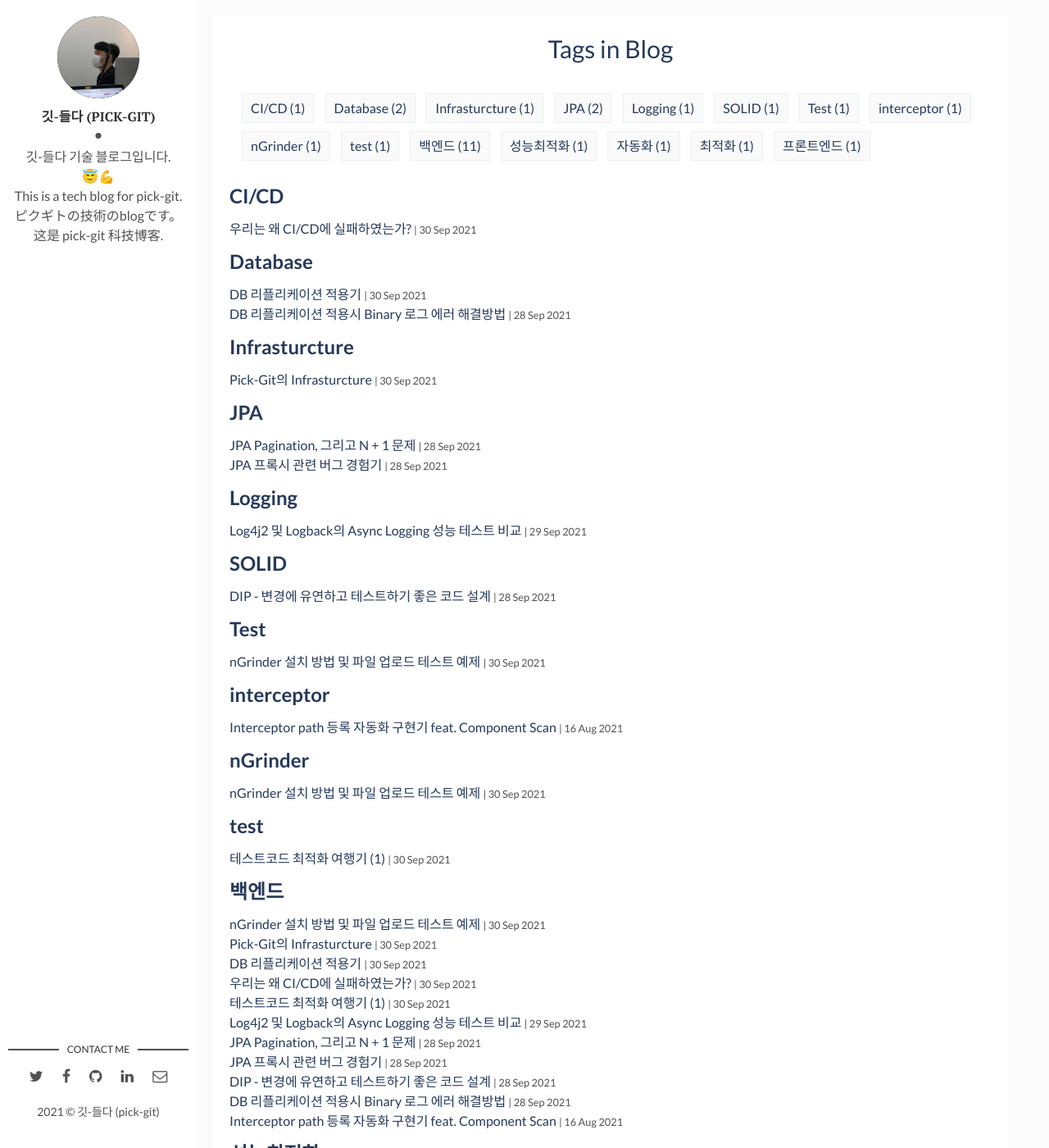
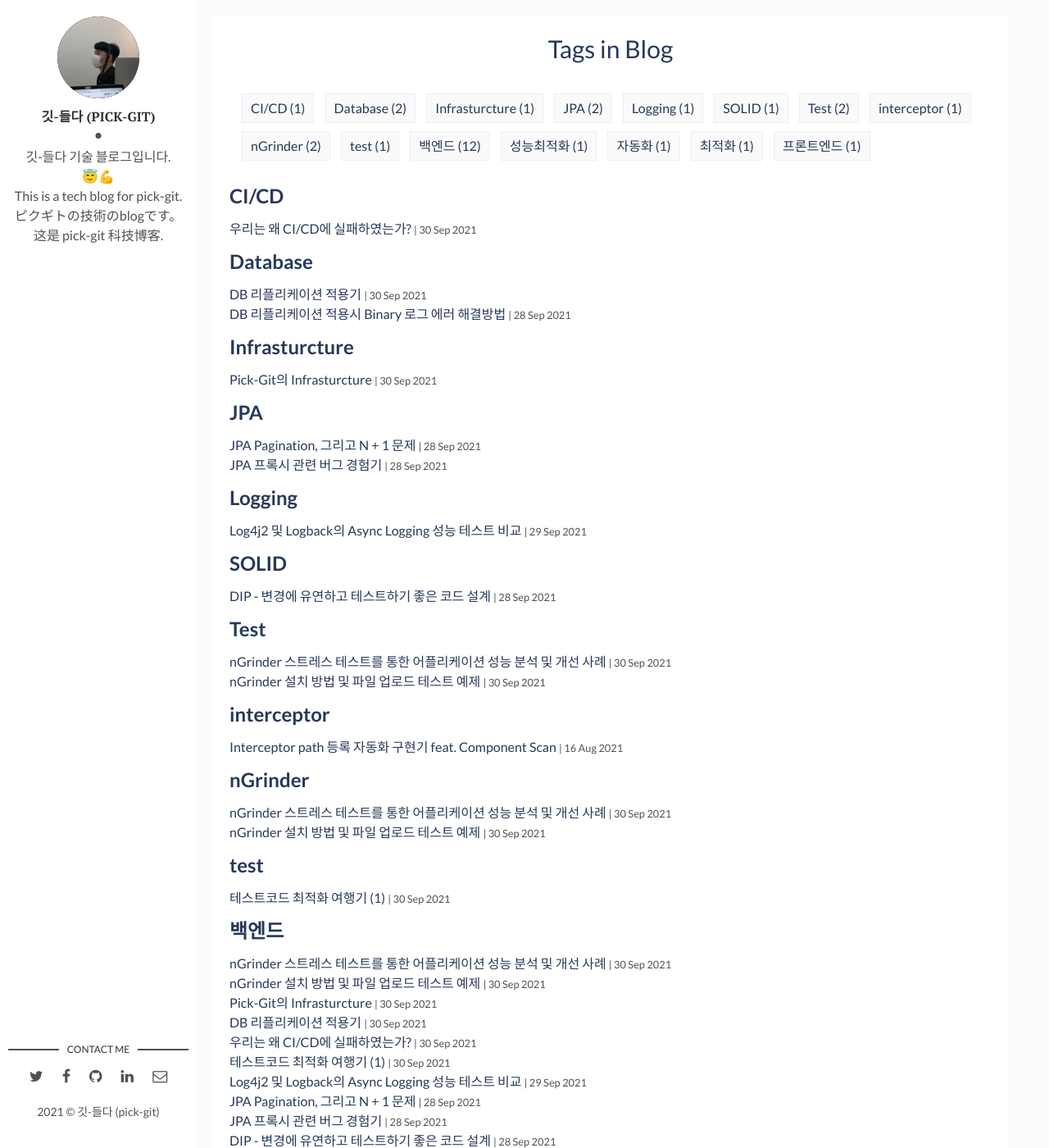
Before and after one commit to 2021-pick-git/2021-pick-git.github.io, a Jekyll site: the page built from tags.html, in a window 1280 px wide and 1400 px high. Shown: the whole window at 82% size. Built offline with Jekyll 4.4.1, drawn with Linux system fonts in a browser that asks for light colours; some of the changed lines change nothing that is shown.

Commit message:
feat: nGrinder 성능 개선 정리

````diff
--- a/_posts/2021-09-30-infrastructure.md
+++ b/_posts/2021-09-30-infrastructure.md
@@ -48,7 +48,11 @@ Bastion 서버에 대한 구성 방법은 [Bastion 서버 구성](https://xlffm3
 
 Product Reverse Proxy 주소는 TLS 적용 및 Product API 서버 도메인 주소를 연결해둔 상태입니다. 이 외에도 Reverse Proxy는 Product WAS에 대한 로드 밸런싱 및 Blue/Green 배포 작업 등을 수행합니다.
 
-서비스 초기에는 단일 DB 서버를 구성했으나, 단일 장애점을 없애고 가용성을 높이기 위해 DB Replication을 적용했습니다. DB Replication을 이번 글에서 전부 설명하긴 어려울 것 같은데요. 짧게 요약하자면 DB 스토리지를 물리적으로 다른 서버에 복제하는 것입니다. Write 작업은 Master Node가 담당하고 Read 작업은 Slave Node가 담당함으로써 DB 서버 부하를 분산시킬 수 있으며 실시간 DB 데이터 백업이 가능합니다. 또한 하나의 Slave Node에 장애가 발생하더라도 다른 Slave Node(다중화)를 통해 서비스가 중단되지 않고 계속 정상 운영됩니다.
+서비스 초기에는 단일 DB 서버를 구성했으나, 단일 장애점을 없애고 가용성을 높이기 위해 DB Replication을 적용했습니다. DB Replication을 이번 글에서 전부 설명하긴 어려울 것 같은데요. 짧게 요약하자면 DB 스토리지를 물리적으로 다른 서버에 복제하는 것입니다. 2대 이상의 DB 서버가 동일한 데이터를 담도록 실시간으로 동기화하는 기술인만큼 DB 데이터 백업이 가능합니다.
+
+하나의 Slave Node에 장애가 발생하더라도 다른 Slave Node(다중화)를 통해 서비스가 중단되지 않고 계속 정상 운영됩니다. 특히 Master Node 서버에 장애가 발생해 서버가 중지되더라도, Slave Node 중 1개를 Master Node로 승격시켜 서비스 중단 없이 데이터를 빠르게 복구하는 자동 Failover 기능을 제공합니다.
+
+Write 작업은 Master Node가 담당하고 Read 작업은 Slave Node가 담당함으로써 DB 서버 부하를 분산시킬 수 있습니다. 어플리케이션에서 DB 부하로 인한 병목 현상이 서비스 장애의 주 원인인데, 이를 개선하는데 도움이 됩니다.
 
 이미지 업로드 요청 API의 경우 Product WAS가 S3로 이미지를 업로드합니다.
 
@@ -68,7 +72,7 @@ Test 환경은 백엔드 API와 시나리오에 대한 Load & Stress Test 수행
 
 등의 문제가 존재하기 때문입니다. 성능 테스트에서 중요한 관점인 Thread 및 리소스 사용을 무시하게 되며, 테스트 시스템의 자원과 리소스를 함께 사용하는 등 테스트의 신뢰성이 떨어집니다.
 
-테스트를 위한 요소는 테스트 대상 시스템에 절대로 영향을 미쳐서는 안 되기 때문에, 테스트 대상 시스템과 완벽히 분리된 Mock 서버를 만들어 배포한 다음 테스트를 진행했습니다.
+테스트를 위한 요소는 테스트 대상 시스템에 절대로 영향을 미쳐서는 안 되기 때문에, S3 이미지 업로드 및 GitHub API와 같은 외부 시스템은 테스트 대상 시스템과 완벽히 분리된 Mock 서버를 만들어 배포한 다음 테스트를 진행했습니다.
 
 nGrinder를 활용한 부하 및 스트레스 테스트에 대한 상세한 내용은 우아한형제들 기술블로그의 [결제 시스템 성능, 부하, 스트레스 테스트](https://techblog.woowahan.com/2572/) 글을 참고하시길 바랍니다.
 
--- /dev/null
+++ b/_posts/2021-09-30-practice-nGrinder.md
@@ -0,0 +1,178 @@
+---
+layout: post
+title: nGrinder 스트레스 테스트를 통한 어플리케이션 성능 분석 및 개선 사례
+date: 2021-09-30 13:32:20 +0300
+description: Pick-Git 서비스는 어느 정도의 가용성을 보유하는가?
+img: ngrinder.png
+tags: [백엔드, nGrinder, Test]
+---
+
+## 1. 들어가며
+
+안녕하세요, 케빈입니다. 부하 및 스트레스 테스트는 각 시스템의 응답 성능 및 한계치를 확인하는 수단입니다. 특히, 부하가 많아질 때 나타나는 증상 등은 성능을 개선할 수 있는 단초가 됩니다. nGrinder를 바탕으로 어플리케이션 서비스의 성능 임계점 및 확장성 등을 간편하게 진단할 수 있습니다. 이번 글에서는 실제 Pick-Git 어플리케이션 서비스의 성능을 nGrinder로 분석하고 개선한 사례를 공유하고자 합니다. 만약 nGrinder 구성 방법이 궁금하시다면 [nGrinder 설치 방법 및 파일 업로드 테스트 예제](https://xlffm3.github.io/devops/nGrinder/) 글을 참고하시길 바랍니다.
+
+<br>
+
+## 2. 테스트 계획
+
+### 2.1. 전제 조건
+
+처음 테스트 계획을 수립하는 만큼 미숙한 점이 많습니다. 이 점 양해부탁드립니다. 초기 테스트 전제 조건은 다음과 같이 구성했습니다.
+
+* 1일 예상 사용자(DAU) : 10만명
+* 1명당 1일 평균 접속 수 : 15회
+* 1일 총 접속 횟수 : 150만회
+* 1일 평균 RPS(Request Per Second) : 17회
+* 1일 최대 RPS(Request Per Second) : 50회
+* Latency : 50 ~ 100ms 이하
+* Throughput : 17회~50회
+
+초기 목표 RPS는 약 70회로 잡았으며, 부하 테스트에서 사용할 VUser는 [공식](https://xlffm3.github.io/devops/web-performance-and-stress-test/#53-vuser-%EB%8F%84%EC%B6%9C-%EA%B3%B5%EC%8B%9D)에 의거해 105 정도로 산출했습니다. 스트레스 테스트를 위한 VUser는 300 ~ 600 등 유동적으로 적용했습니다. 아울러 부하 및 스트레스 테스트 모두 30분 ~ 1시간을 진행합니다.
+
+### 2.2. 시나리오 대상
+
+접속 빈도가 높으며, 많은 DB 리소스를 조합해 결과를 보여주는 부분을 시나리오 대상으로 선정했습니다. 대표적으로 홈 피드(게시물) 조회 페이지 및 게시물 작성 기능이 있겠습니다.
+
+### 2.3. 테스트 환경
+
+운영 환경과 동일한 스펙의 Reverse Proxy, WAS, DB 서버 등을 구성했습니다. 테스트 성능은 DB에 많은 영향을 받기 때문에, User와 Post 및 Comment를 각각 20만건 저장해두었습니다. 미처 신경쓰지 못한 결과, 일부 테스트의 경우 누적된 쓰기 작업으로 인해 게시물이 35만건 저장된 상태에서 테스트가 진행되었습니다. 😅
+
+또한 테스트 대상 시스템의 성능을 측정하기 위해서 외부 시스템은 항상 기대한 결과만을 반환하는 환경이 필요합니다. 이 때, 어플리케이션에서 객체를 Mocking하거나 Dummy Controller를 사용하지 않았습니다.
+
+* Http Connection Pool 미사용
+* Connection Thread 미사용
+* I/O 미발생
+
+등의 문제가 존재하기 때문입니다. 성능 테스트에서 중요한 관점인 Thread 및 리소스 사용을 무시하게 되며, 테스트 시스템의 자원과 리소스를 함께 사용하는 등 테스트의 신뢰성이 떨어집니다.
+
+테스트를 위한 요소는 테스트 대상 시스템에 절대로 영향을 미쳐서는 안 되기 때문에, S3 이미지 업로드 및 GitHub API와 같은 외부 시스템은 테스트 대상 시스템과 완벽히 분리된 Mock 서버를 만들어 배포한 다음 테스트를 진행했습니다.
+
+nGrinder를 활용한 부하 및 스트레스 테스트에 대한 상세한 내용은 우아한형제들 기술블로그의 [결제 시스템 성능, 부하, 스트레스 테스트](https://techblog.woowahan.com/2572/) 글을 참고하시길 바랍니다.
+
+<br>
+
+## 3. nGrinder 부하 테스트
+
+> 홈 피드(게시물) 조회 기능을 테스트한다.
+
+![image](https://user-images.githubusercontent.com/56240505/133959311-04008088-0304-48f2-81e6-9f9b2813565f.png)
+
+VUser 105명으로, 데이터 셋이 적은 경우 TPS가 100 ~ 400으로 좋게 측정되었습니다.
+
+![image](https://user-images.githubusercontent.com/56240505/133959234-815adebd-1920-4524-88b1-071db8270ed5.png)
+
+반면 데이터 셋이 20만건인 경우, TPS가 평균 27로 좋지 못했습니다. 에러율 또한 7.1%에 달했습니다.
+
+<br>
+
+## 3. nGrinder 스트레스 테스트
+
+### 3.1. 단일 DB 서버
+
+Pick-Git의 초기 Infrastructure는 WAS 1대 및 DB 1대 등 단일 구조입니다. 이같은 환경에 대해 스트레스 테스트를 진행했습니다.
+
+테스트에 사용되는 VUser는 총 300명입니다. VUser 150명이 게시물 작성 요청을 보내는 동안, VUser 150명은 홈 피드(게시물) 조회 요청을 보냅니다.
+
+![image](https://user-images.githubusercontent.com/56240505/133959863-633bf591-9a84-474b-b497-700f902c1bdf.png)
+![image](https://user-images.githubusercontent.com/56240505/134140694-d5a1fd80-30d4-480c-8761-1c6e286d8a79.png)
+
+* 읽기
+  * TPS : 평균 11.8, 최대 22.5
+  * MTT : 12,854
+
+![image](https://user-images.githubusercontent.com/56240505/133959921-531572c0-a6c7-46e1-9fe3-082ccb94f5c8.png)
+![image](https://user-images.githubusercontent.com/56240505/134140952-b895934e-6aec-4acc-9239-5a50d4dfdf5d.png)
+
+* 쓰기
+  * TPS 평균 11.6, 최대 22
+  * MTT : 13,067
+
+### 3.2. DB Replication 적용
+
+단일 DB 환경에 대한 스트레스 테스트 진행 후, DB Replication 도입의 필요성을 느꼈습니다. 단일 장애점을 없애고 가용성을 높일 수 있을 뿐만 아니라 성능 측면에서도 도움이 될 것이라 판단했습니다.
+
+DB Replication은 DB 스토리지를 물리적으로 다른 서버에 복제하는 것입니다. 2대 이상의 DB 서버가 동일한 데이터를 담도록 실시간으로 동기화하는 기술인만큼 DB 데이터 백업이 가능합니다.
+
+하나의 Slave Node에 장애가 발생하더라도 다른 Slave Node(다중화)를 통해 서비스가 중단되지 않고 계속 정상 운영됩니다. 특히 Master Node 서버에 장애가 발생해 서버가 중지되더라도, Slave Node 중 1개를 Master Node로 승격시켜 서비스 중단 없이 데이터를 빠르게 복구하는 자동 Failover 기능을 제공합니다.
+
+Write 작업은 Master Node가 담당하고 Read 작업은 Slave Node가 담당함으로써 DB 서버 부하를 분산시킬 수 있습니다. 어플리케이션에서 DB 부하로 인한 병목 현상이 서비스 장애의 주 원인인데, 이를 개선하는데 도움이 됩니다.
+
+이번에는 DB Replication(Master 1대 및 Slave 2대) 적용 후 스트레스 테스트를 진행했습니다.
+
+![image](https://user-images.githubusercontent.com/56240505/133960411-6f618365-94a5-4024-ba9c-66e707c2da1f.png)
+![image](https://user-images.githubusercontent.com/56240505/134141122-efc2b69c-32b3-47f3-90df-15a9fe4c76c5.png)
+
+* 읽기
+  * TPS : 평균 40.1, 최대 62
+  * MTT : 3,789
+
+제 불찰로 인해, 이전 쓰기 테스트로 인해 생성된 게시물을 삭제하지 않고 읽기 테스트를 진행했습니다. 지속적인 쓰기 작업으로 인해 게시물이 35만건으로 누적되는 상태라, TPS가 점진적으로 하락하는 모습을 보입니다.
+
+이러한 점을 고려하더라도 읽기 성능이 기존보다 많이 개선된 것을 볼 수 있습니다. 만약 테스트 초기 게시물이 20만건이었다면 TPS 평균이 40을 훨씬 상회했을 것이라 추측합니다.
+
+* 교훈
+  * 처음에는 테스트를 돌릴 때마다, DB를 초기화하고 반복문을 돌며 20만건씩 데이터를 넣는 작업을 진행했습니다.
+  * DB Dump를 떠두고 불필요한 반복문 순회 작업을 생략할 수 있다는 사실을 나중에 알았습니다. 😭😭
+  * 최초로 DB에 데이터를 넣을 때만 반복문을 순회하며, 이후 DB를 초기화하면 미리 떠둔 DB Dump로 데이터를 넣습니다.
+
+![image](https://user-images.githubusercontent.com/56240505/133960420-9a46bd2c-385d-4308-b194-4521135c239d.png)
+![image](https://user-images.githubusercontent.com/56240505/134141277-77dca89a-3339-432d-9573-c718e3293a49.png)
+
+* 쓰기
+  * TPS : 평균 85.9, 최대 121
+  * MMT : 1,774
+
+확실히 DB Replication을 적용한 결과, 읽기 및 쓰기 성능 모두 드라마틱하게 상승한 것을 확인할 수 있었습니다!
+
+### 3.3. 단일 WAS
+
+DB Replication을 적용했으나 현재 WAS는 Scale-Out 없이 여전히 1대만 운용 중입니다. 해당 환경에 대해서도 스트레스 테스트를 진행했습니다. VUser 600명이 홈 피드(게시물) 조회 요청을 보내며, 저장된 게시물은 35만건입니다.
+
+![image](https://user-images.githubusercontent.com/56240505/133962415-f0a2982b-46c1-4137-bcb4-95bd22fbc913.png)
+
+* 읽기 (TPS 평균 31.4, 최대 35.5)
+
+### 3.4. 로드 밸런싱 적용
+
+이번에는 WAS를 1대 더 증설한 다음, Nginx Reverse Proxy로 Round Robin 방식의 로드 밸런싱을 적용했습니다.
+
+![image](https://user-images.githubusercontent.com/56240505/133963095-20cff82d-ce8f-4cf5-adfd-b21a11a57c89.png)
+
+* 읽기 (TPS 평균 31.3, 최대 40)
+
+로드 밸런싱 적용 유무와는 상관없이 TPS 및 MMS는 큰 차이가 없었습니다. CloudWatch 분석 결과 단일 WAS 환경이나 로드 밸런싱 환경이나 Reverse Proxy EC2 및 WAS EC2의 CPU Utilization은 매우 낮은 수준이었습니다.
+
+![image](https://user-images.githubusercontent.com/56240505/133962575-8dcda866-2b09-4fd3-943f-f507cdf8d6de.png)
+
+반면 DB 서버 CPU Utilization은 매우 높았습니다. 조회 요청에 대한 DB 부하가 매우 심한 것으로 보이며, 성능 향상을 위해 Slave를 늘리는 Scale-Out보다는 DB 서버 Scale-Up을 고려할 시점이라는 생각이 들었습니다.
+
+<br>
+
+## 4. 서비스의 한계
+
+![image](https://user-images.githubusercontent.com/56240505/133959387-61b18900-fbaf-4b0c-845e-baf0d87678c1.png)
+
+데이터를 100만건 넣고 VUser를 750으로 높여 테스트를 진행하자, TPS가 극적으로 하락했습니다. 또한 테스트 실패율이 50%를 초과했습니다. 확실히 데이터 셋이 많아질수록 성능이 매우 하락한다는 것을 확인할 수 있었습니다.
+
+> Log
+
+```java
+o.h.engine.jdbc.spi.SqlExceptionHelper : hikari-pool-1 – Connection is not available, request timed out after 30000ms.
+```
+
+로그를 분석해보니 작업 쓰레드가 트랜잭션 처리를 위해 커넥션을 요청했으나, 30초동안 받지 못해 예외를 발생시키고 있었습니다. hikariCP를 적절하게 설정함으로써 해결할 수 있다는 글을 보았는데, 근본적으로는 DB 서버 Scale-Out과 Scale-Up 및 조회 쿼리 성능 튜닝 등이 답이 아닐까 추측했습니다.
+
+게시물 조회를 처리하는 트랜잭션의 경우, 많은 테이블의 데이터를 조합해 응답을 작성합니다. 조회 쿼리에 Join이 포함되는 등 쿼리가 매우 복잡해집니다. N + 1 해결을 위해 Batch Fetch Size를 설정하긴 했으나, 완벽한 한방 쿼리가 아니기 때문에 추가적인 쿼리가 나갑니다.
+
+CP 크기를 늘리더라도, 게시물 조회 트랜잭션 성능을 개선하지 못하는 이상 트랜잭션 스레드가 커넥션을 점유하는 시간은 여전히 길 것입니다. 즉, 늘린 CP 사이즈로도 감당하지 못할 트래픽이 몰린다면 동일한 HikariCP Dead Lock 문제가 또다시 발생할 것으로 추정됩니다.
+
+추후 Pinpoint 등 다양한 도구를 도입해 더 섬세하게 지표를 분석하고 점진적으로 성능을 개선할 계획입니다. 😇
+
+<br>
+
+---
+
+## Reference
+
+* [HikariCP Dead lock에서 벗어나기 (이론편)](https://techblog.woowahan.com/2664/)
+* [결제 시스템 성능, 부하, 스트레스 테스트](https://techblog.woowahan.com/2572/)
````
